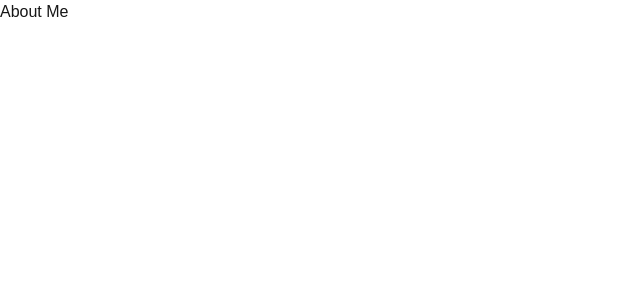
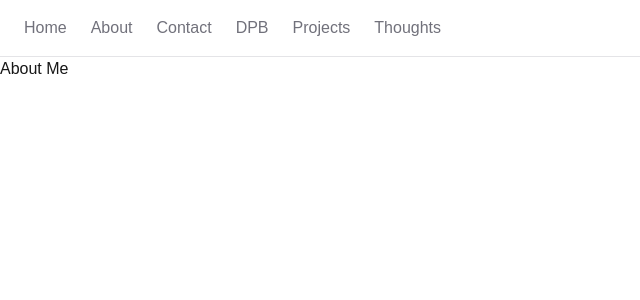
Before and after one commit to armineslamieh/personal-website, a Next.js app: page /about in a window 1280 px wide. Shown: the top 300 px of the page, without its empty margins (0-640 px from the left). Built offline with nearby package versions, Linux system fonts and the light colour scheme.

Commit message:
feat: add global nav with client-side links

```diff
--- /dev/null
+++ b/app/components/Nav.tsx
@@ -0,0 +1,23 @@
+import Link from 'next/link'
+
+
+const links = [
+    {href: '/', label: 'Home'},
+    {href: '/about', label: 'About'},
+    {href: '/contact', label: 'Contact'},
+    {href: '/dpb', label: 'DPB'},
+    {href: '/projects', label: 'Projects'},
+    {href: '/thoughts', label: 'Thoughts'},
+];
+
+export default function Nav() {
+    return (
+        <nav className="flex gap-6 border-b border-zinc-200 dark:border-zinc-800 px-6 py-4">
+            {links.map((l) => (
+                <Link href={l.href} key={l.href} className="text-zinc-500 hover:text-zinc-900 dark:text-zinc-400 dark:hover:text-zinc-50">
+                    {l.label}
+                </Link>
+            ))}
+        </nav>
+    )
+}
--- a/app/layout.tsx
+++ b/app/layout.tsx
@@ -1,6 +1,7 @@
 import type { Metadata } from "next";
 import { Geist, Geist_Mono } from "next/font/google";
 import "./globals.css";
+import Nav from "@/app/components/Nav";
 
 const geistSans = Geist({
   variable: "--font-geist-sans",
@@ -27,7 +28,9 @@ export default function RootLayout({
       lang="en"
       className={`${geistSans.variable} ${geistMono.variable} h-full antialiased`}
     >
-      <body className="min-h-full flex flex-col">{children}</body>
+      <body className="min-h-full flex flex-col">
+      <Nav />
+      {children}</body>
     </html>
   );
 }
```
